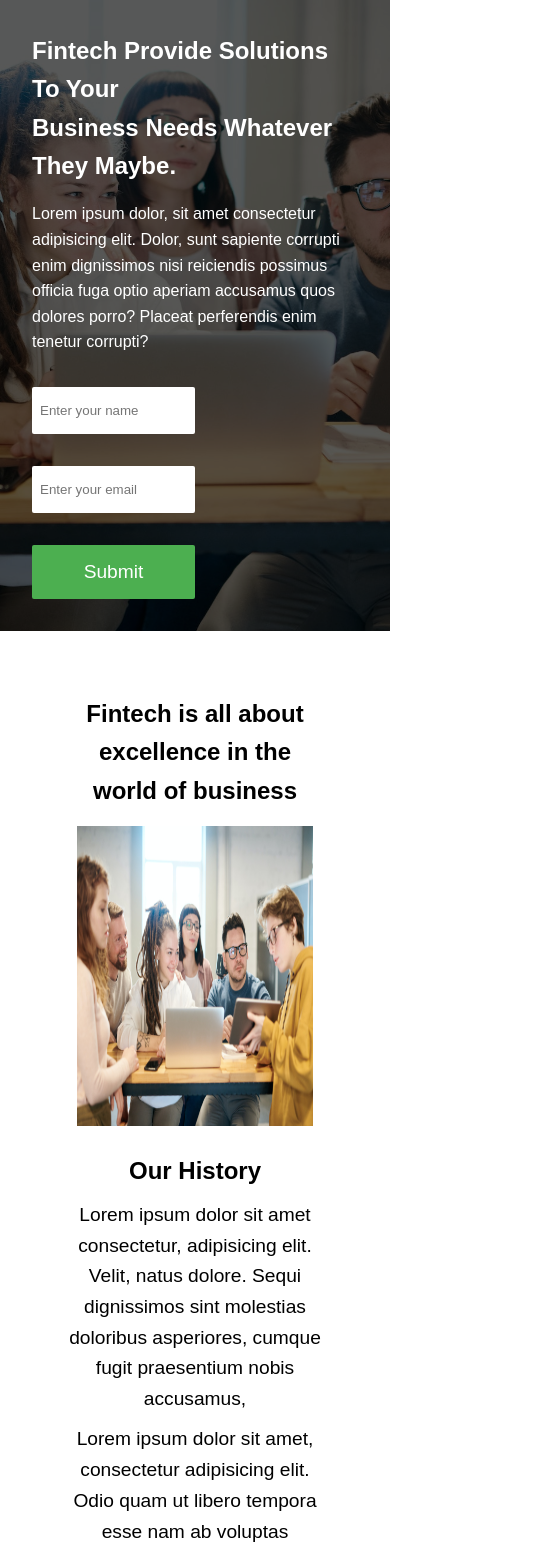
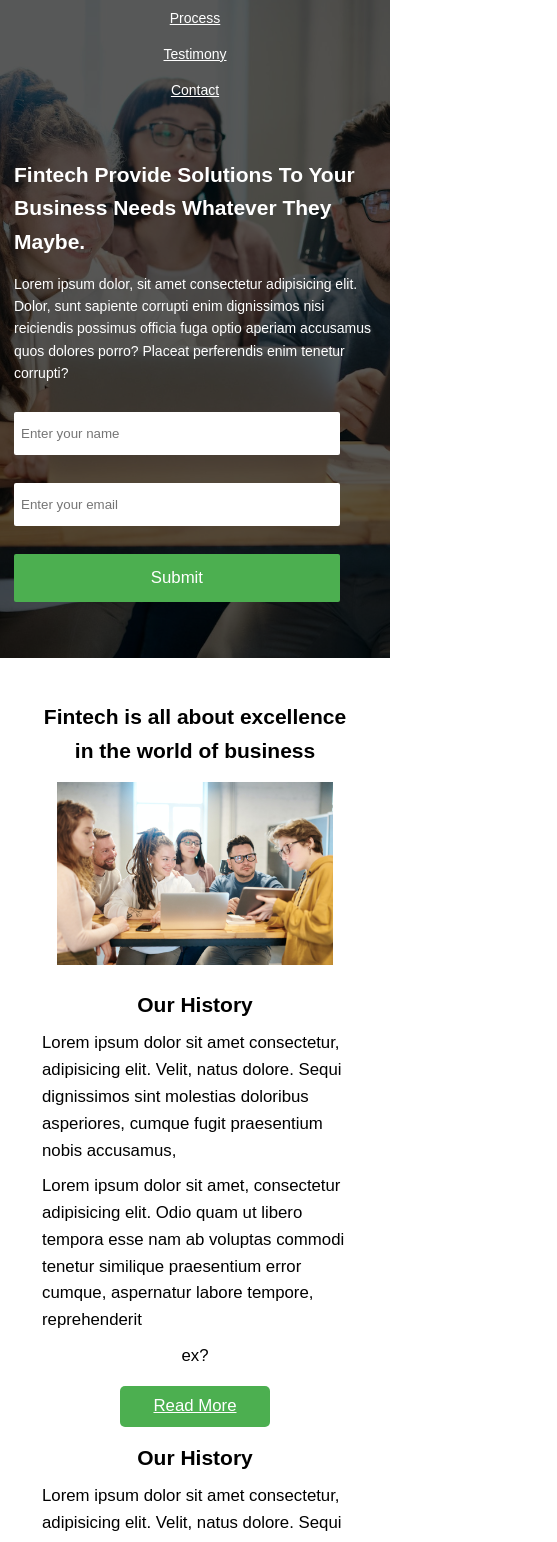
Before and after one commit to nemimj/Finetech-website, a plain HTML site: page index.html in a window 390 px wide. Shown: the part 125-1667 px from the top of the page, 557 px wide, since content can reach past the window. Drawn offline with Linux system fonts and the light colour scheme.

Commit message:
added mobile respnosive to website

```diff
--- a/css/mobile.css
+++ b/css/mobile.css
@@ -57,3 +57,50 @@
 #contact-us .container{
     width: 100%;
 }
+
+
+
+@media (max-width: 500px){
+    html{
+        font-size: 14px;
+    }
+
+    .container{
+        padding: 1rem;
+    }
+    #navbar ul{
+        flex-direction: column;
+    }
+    #navbar ul li {
+        margin-bottom: 1rem;
+    }
+    #navbar ul li a{
+        margin-right: 0;
+        padding: 0.5rem;
+    }
+
+    #header .header-content form{
+        width: 90%;
+    margin-bottom: 3rem;
+    }
+
+    #about-us .container .about-right .items{
+        flex-wrap: wrap;
+    }
+
+    #mission .items > div img{
+        height: 100%;
+    }
+
+    #mission .items .item:nth-child(2), #mission .items .item:nth-child(3){
+        text-align: left;
+    }
+
+    #about-us{
+        padding: 0;
+    }
+
+    #testimonials .container .row .test{
+        padding: 2rem 1rem;
+    }
+}
--- a/index.html
+++ b/index.html
@@ -55,7 +55,7 @@
               Lorem ipsum dolor sit amet consectetur, adipisicing elit. Velit,
               natus dolore. Sequi dignissimos sint molestias doloribus
               asperiores, cumque fugit praesentium nobis accusamus, <br />
-             <p>Lorem ipsum dolor sit amet, consectetur adipisicing elit. Odio quam ut libero tempora esse nam ab voluptas commodi tenetur similique praesentium error cumque, aspernatur labore tempore, reprehenderit ex enim cum.</p>
+             <p>Lorem ipsum dolor sit amet, consectetur adipisicing elit. Odio quam ut libero tempora esse nam ab voluptas commodi tenetur similique praesentium error cumque, aspernatur labore tempore, reprehenderit</p>
               ex?
             </p>
             <a href="#" class="btn">Read More</a>
@@ -66,7 +66,7 @@
               Lorem ipsum dolor sit amet consectetur, adipisicing elit. Velit,
               natus dolore. Sequi dignissimos sint molestias doloribus
               asperiores, cumque fugit praesentium nobis accusamus, <br />
-             <p>Lorem ipsum dolor sit amet, consectetur adipisicing elit. Odio quam ut libero tempora esse nam ab voluptas commodi tenetur similique praesentium error cumque, aspernatur labore tempore, reprehenderit ex enim cum.</p>
+             <p>Lorem ipsum dolor sit amet, consectetur adipisicing elit. Odio quam ut libero tempora esse nam ab voluptas commodi tenetur similique praesentium error cumque, aspernatur labore tempore, reprehenderit</p>
               ex?
             </p>
             <a href="#" class="btn">Read More</a>
```
